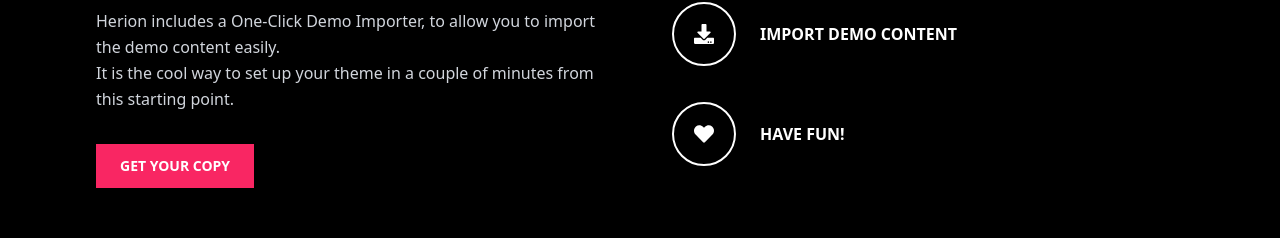
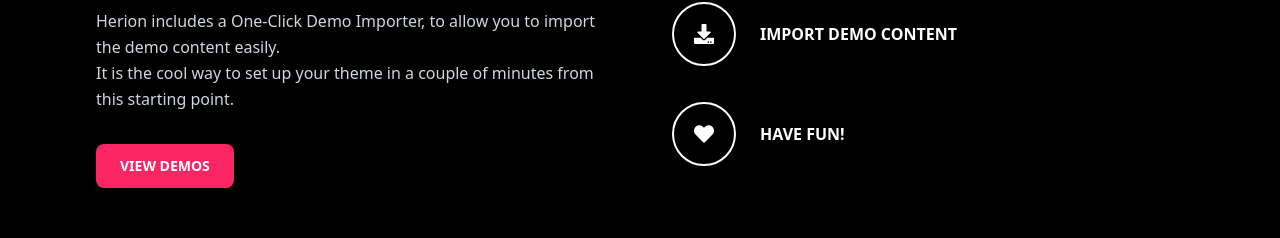
Before and after one commit to QuocKhanh292004/trainning_react, a React (Vite) app: page / in a window 1280 px wide. Shown: the part 5355-5593 px from the top of the page. Built offline with nearby package versions, Linux system fonts and the light colour scheme.

Commit message:
Add DemoInstall Content

```diff
--- a/src/components/demo/DemoInstall.jsx
+++ b/src/components/demo/DemoInstall.jsx
@@ -1,5 +1,6 @@
 import React from "react";
 import { FaMouse, FaDownload, FaHeart } from "react-icons/fa";
+import { motion } from "framer-motion";
 
 const steps = [
   {
@@ -32,9 +33,18 @@ function DemoInstall() {
             It is the cool way to set up your theme in a couple of minutes from
             this starting point.
           </p>
-          <button className="mt-8 px-6 py-3 bg-[#f92663] hover:bg-[#e71f56] transition text-white font-bold text-sm uppercase">
-            Get Your Copy
-          </button>
+          {/*<button className="mt-8 px-6 py-3 bg-[#f92663] hover:bg-[#e71f56] transition text-white font-bold text-sm uppercase">*/}
+          {/*  Get Your Copy*/}
+          {/*</button>*/}
+          <motion.button
+              className="mt-8 px-6 py-3 bg-[#f92663] hover:bg-[#e71f56] transition text-white font-bold text-sm uppercase rounded-lg "
+              initial={{ opacity: 0, y: 40 }}
+              whileInView={{ opacity: 1, y: 0 }}
+              viewport={{ once: true, amount: 0.2 }}
+              transition={{ duration: 0.6, delay: 0.4 }}
+          >
+            VIEW DEMOS
+          </motion.button>
         </div>
 
         {/* Right Timeline */}
```
